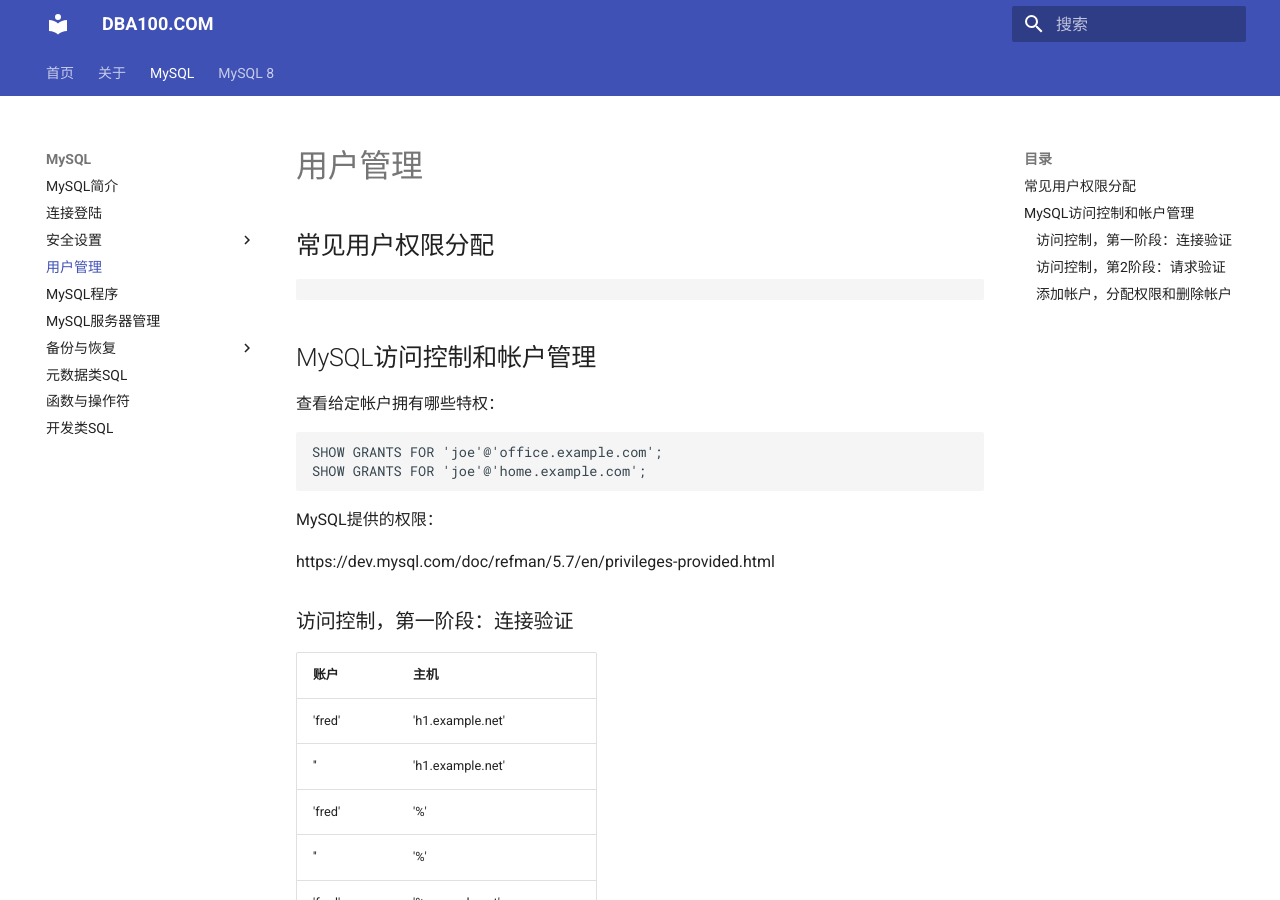
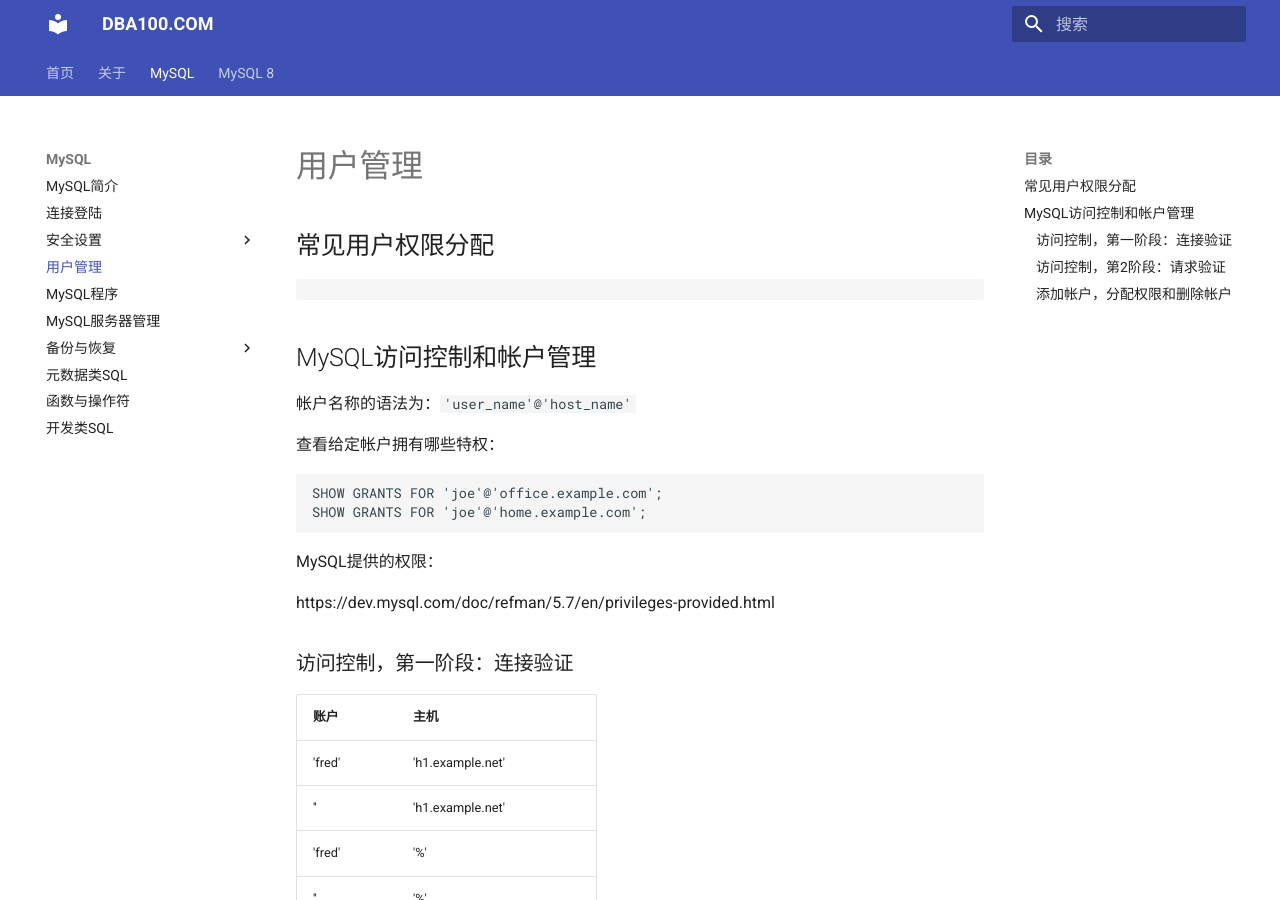
Before and after one commit to duliang123/dba100, an MkDocs documentation site: the page built from docs/mysql/user.md, in a window 1280 px wide and 900 px high. Built offline with MkDocs 1.6.1 and Material for MkDocs 9.7.7, drawn with Linux system fonts in a browser that asks for light colours.

Commit message:
Update user.md

```diff
--- a/docs/mysql/user.md
+++ b/docs/mysql/user.md
@@ -7,6 +7,7 @@
 
 ## MySQL访问控制和帐户管理
 
+帐户名称的语法为：`'user_name'@'host_name'`
 
 查看给定帐户拥有哪些特权：
 
```
